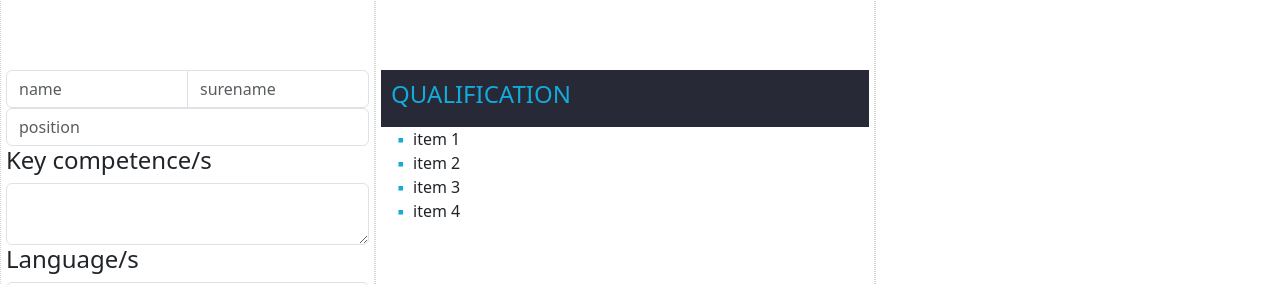
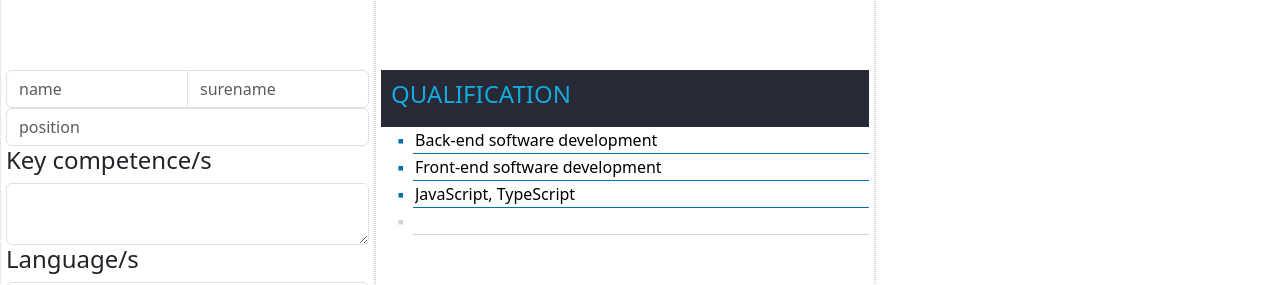
Before and after one commit to niebieska/OnePagerCreator, an Angular app in the folder client/: page / in a window 1280 px wide. Shown: the part 462-747 px from the top of the page. Built offline with nearby package versions, Linux system fonts and the light colour scheme.

Commit message:
Extracted qualification section to seperate comp Added functionality to qualification section

```diff
--- a/client/src/app/app.module.ts
+++ b/client/src/app/app.module.ts
@@ -9,13 +9,15 @@ import { OnepagerComponent } from './onepager/onepager.component';
 import { FormsModule } from '@angular/forms';
 import { EducationComponent } from './onepager/education/education.component';
 import { EducationModalComponent } from './modals/education-modal/education-modal.component';
+import { QualificationComponent } from './onepager/qualification/qualification.component';
 
 @NgModule({
   declarations: [
     AppComponent,
     OnepagerComponent,
     EducationComponent,
-    EducationModalComponent
+    EducationModalComponent,
+    QualificationComponent
   ],
   imports: [
     BrowserModule,
--- a/client/src/app/onepager/education/education.component.ts
+++ b/client/src/app/onepager/education/education.component.ts
@@ -6,7 +6,7 @@ import { EducationModalComponent } from 'src/app/modals/education-modal/educatio
 import { ModalCommand, ResultCreate, ResultUpdate, ResultDismiss, ResultDelete } from 'src/app/modals/education-modal/types';
 
 @Component({
-  selector: 'app-education',
+  selector: 'education-section',
   templateUrl: './education.component.html',
   styleUrls: ['../onepager.component.scss']
 })
--- a/client/src/app/onepager/onepager.component.html
+++ b/client/src/app/onepager/onepager.component.html
@@ -33,23 +33,11 @@
 
         <div class="col-md-4 column">
           <div class="section">
-            <app-education [educationList]="form.education"/>
+            <education-section [educationList]="form.education"/>
           </div>
 
           <div class="section">
-            <div class="list-points">
-                <div class="header">
-                    <h4>Qualification</h4>
-                </div>
-                <div class="content">
-                    <ul>
-                        <li>item 1</li>
-                        <li>item 2</li>
-                        <li>item 3</li>
-                        <li>item 4</li>
-                    </ul>
-                </div>
-            </div>
+            <qualification-section [qualificationList]="form.qualification"/>
           </div>
         </div>
 
--- a/client/src/app/onepager/onepager.component.scss
+++ b/client/src/app/onepager/onepager.component.scss
@@ -2,6 +2,7 @@ $header-background-colour: #272936;
 $header-text-color: #12ABDB;
 $hover-highlite-colour: #888888;
 $list-darker-entry: #ECECEC;
+$list-bullets-colour: #0070AD;
 
 .table-header {
     background-color: $header-background-colour;
@@ -140,9 +141,32 @@ img {
     .content {
         @extend .list-content;
 
+        li {
+            input {
+                width: 100%;
+                border: none;
+                border-bottom: 1px solid $list-bullets-colour;
+            }
+        }
+
+        li:last-child {
+            input {
+                border-bottom: 1px solid lightgray;
+            }
+        }
+
         li::before {
             content: "\25AA";
-            color: $header-text-color;
+            color: $list-bullets-colour;
+            font-weight: bold;
+            display: inline-block;
+            width: 1em; // space
+            margin-left: -1em; // space
+        }
+
+        li:last-child:before {
+            content: "\25AA";
+            color: lightgray;
             font-weight: bold;
             display: inline-block;
             width: 1em; // space
--- a/client/src/app/onepager/onepager.component.ts
+++ b/client/src/app/onepager/onepager.component.ts
@@ -1,5 +1,5 @@
 import { Component, ViewChild } from '@angular/core';
-import { CV, Education } from 'src/models/cv';
+import { CV, Education, Qualification } from 'src/models/cv';
 // @ts-ignore
 import jspdf from 'jspdf';
 import html2canvas from 'html2canvas';
@@ -20,6 +20,11 @@ export class OnepagerComponent {
       new Education('2020', '2023', 'Cap', 'lorem ipsum'),
       new Education('2023', '2024', 'Cap 2', 'lorem ipsum sdfsdfsdfsdfsdfsdf sdfsd sdfsd sdfs'),
     ], // education
+    [
+      'Back-end software development',
+      'Front-end software development',
+      'JavaScript, TypeScript'
+    ], // qualification
   );
 
   downloadOnePager(){
--- /dev/null
+++ b/client/src/app/onepager/qualification/qualification.component.html
@@ -0,0 +1,12 @@
+<div class="list-points">
+    <div class="header">
+        <h4>Qualification</h4>
+    </div>
+    <div class="content">
+        <ul>
+            <li *ngFor="let qualification of qualificationList; index as idx; trackBy: trackByFn">
+                <input type="text" [(ngModel)]="qualificationList[idx]" (input)="update()"/>
+            </li>
+        </ul>
+    </div>
+</div>
--- /dev/null
+++ b/client/src/app/onepager/qualification/qualification.component.ts
@@ -0,0 +1,31 @@
+import { Component, Input, OnInit } from '@angular/core';
+import { of } from 'rxjs';
+
+import { Qualification } from 'src/models/cv';
+
+@Component({
+  selector: 'qualification-section',
+  templateUrl: './qualification.component.html',
+  styleUrls: ['../onepager.component.scss']
+})
+export class QualificationComponent implements OnInit {
+  @Input() qualificationList!: string[];
+
+  ngOnInit(): void {
+    this.qualificationList.push('');
+    console.log(this.qualificationList);
+  }
+
+  trackByFn(index: any, item: any) {
+    console.log({index, item});
+    return index;
+  }
+
+  update() {
+    console.log(this.qualificationList);
+    this.qualificationList[this.qualificationList.length-1] !== ''
+      ? this.qualificationList.push('')
+      : null;
+  }
+
+}
--- a/client/src/models/cv.ts
+++ b/client/src/models/cv.ts
@@ -47,7 +47,7 @@ export class CV {
         public competences:     string = '',
         public languages:       Languages[] = [],
         public education:       Education[] = [],
-        public qualification:   Qualification[] = [],
+        public qualification:   string[] = [],
         public experience:      Experience[] = []
     ) { }
 }
```
